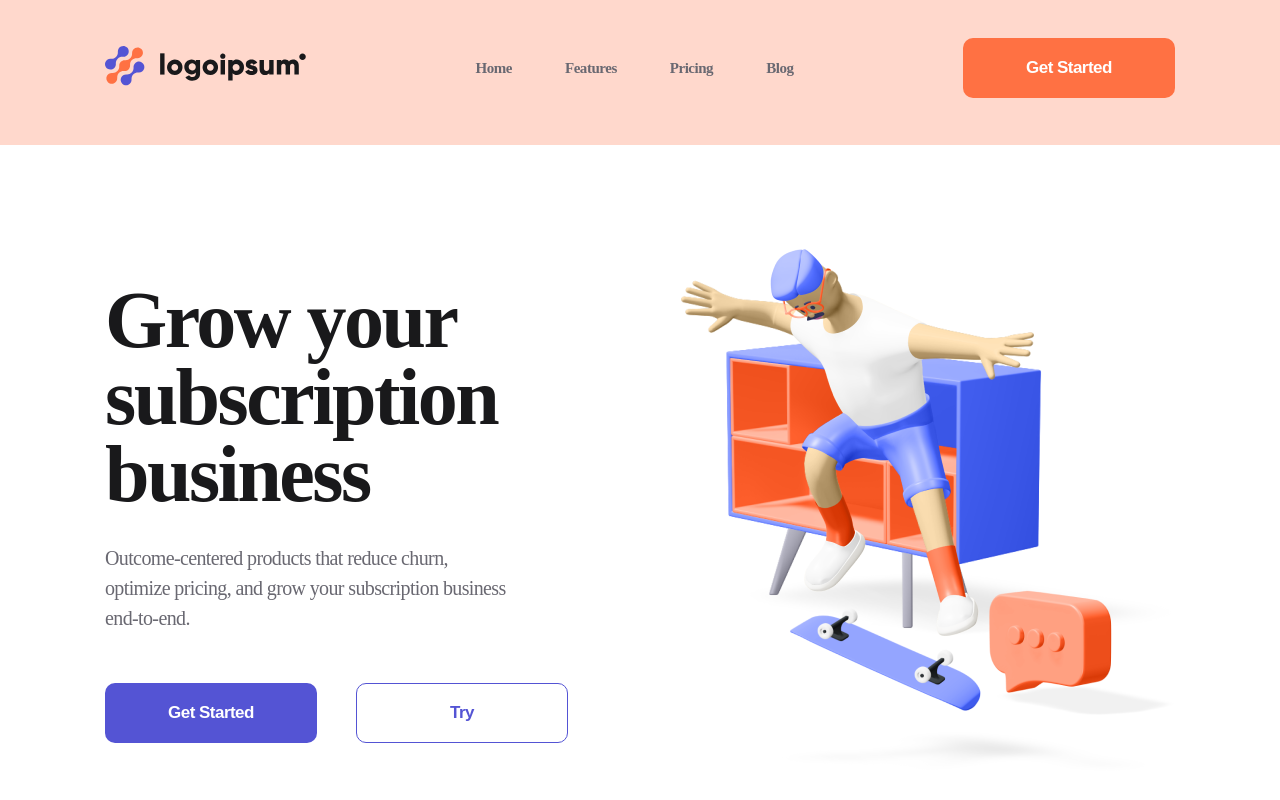
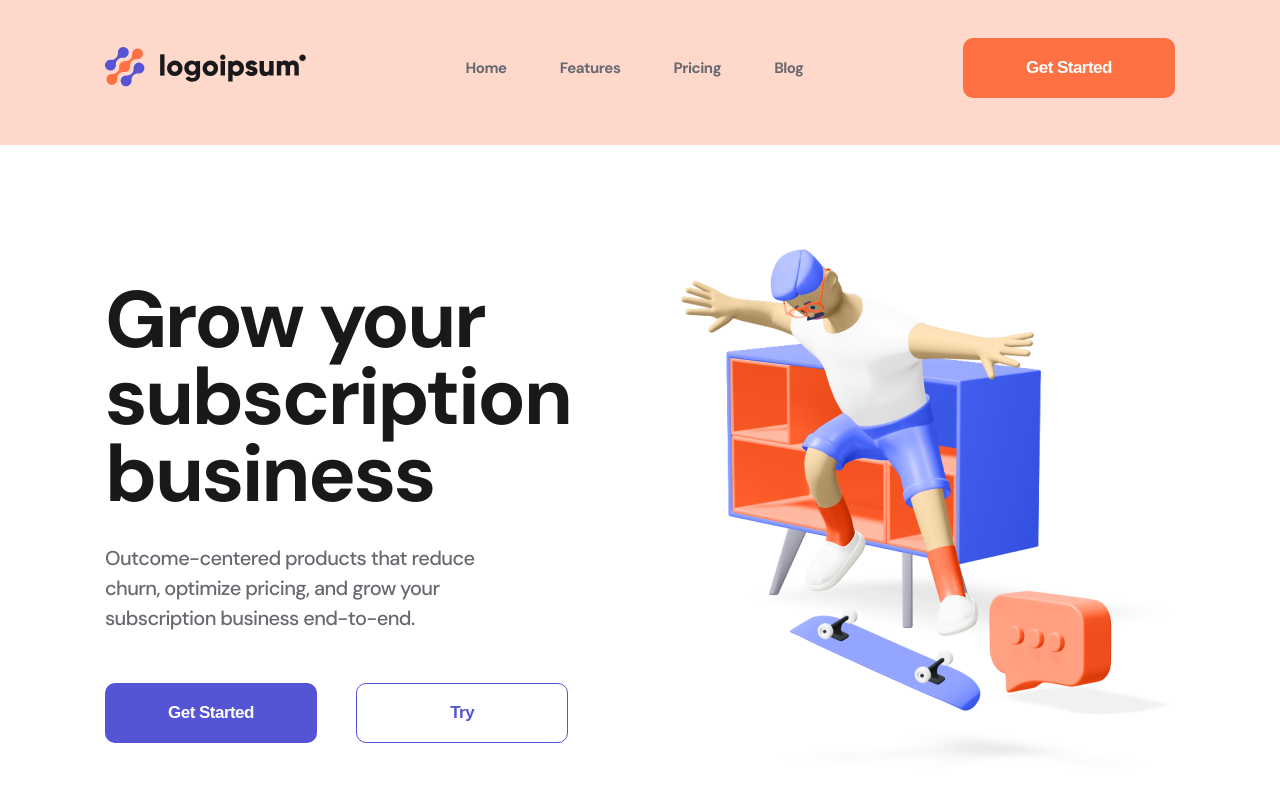
Before and after one commit to JullsK/logoipsum, a plain HTML site: page index.html in a window 1280 px wide. Shown: the top 800 px of the page. Drawn offline with nearby package versions, Linux system fonts and the light colour scheme.

Commit message:
Add files via upload

```diff
--- a/index.html
+++ b/index.html
@@ -4,6 +4,10 @@
     <meta charset="UTF-8">
     <meta name="viewport" content="width=device-width, initial-scale=1.0">
     <title>Document1</title>
+    <link rel="stylesheet" href="https://cdnjs.cloudflare.com/ajax/libs/meyer-reset/2.0/reset.min.css" integrity="sha512-NmLkDIU1C/C88wi324HBc+S2kLhi08PN5GDeUVVVC/BVt/9Izdsc9SVeVfA1UZbY3sHUlDSyRXhCzHfr6hmPPw==" crossorigin="anonymous" referrerpolicy="no-referrer" />
+    <link rel="preconnect" href="https://fonts.googleapis.com">
+    <link rel="preconnect" href="https://fonts.gstatic.com" crossorigin>
+    <link href="https://fonts.googleapis.com/css2?family=DM+Sans:wght@500;700&display=swap" rel="stylesheet">
     <link rel="stylesheet" href="./style/style.css">
 </head>
 <body>
@@ -32,7 +36,7 @@
                         </a>
                     </li>
                     <li class="nav__li">
-                        <a class="nav__link" href="#">
+                        <a class="nav__link" href="https://www.instagram.com/kulbabka__store/">
                             Blog
                         </a>
                     </li>
--- a/style/style.css
+++ b/style/style.css
@@ -1,9 +1,5 @@
-*{
-    margin: 0;
-    padding: 0;
-    font-size: 16px;
-    font-weight: normal;
-
+body{
+    font-family: 'DM Sans', sans-serif;
 }
 
 .container{
@@ -64,7 +60,7 @@
 }
 
 .button__orange:hover{
-    background: #f08c6b;
+    background: #b14608;
     transition: 500ms;
 }
 
@@ -103,13 +99,14 @@ margin-left: 35px;
 }
 
 .button__violet:hover{
-    background: #6d6df0;
+    background: #05055e;
     transition: 500ms;
 }
 
 .button__transparent:hover{
-color: #9494e6 ;
-transition: 500ms;
+    background-color: #dddde4;
+    color: #05055e ;
+    transition: 500ms;
 }
 
 .footer{
```
